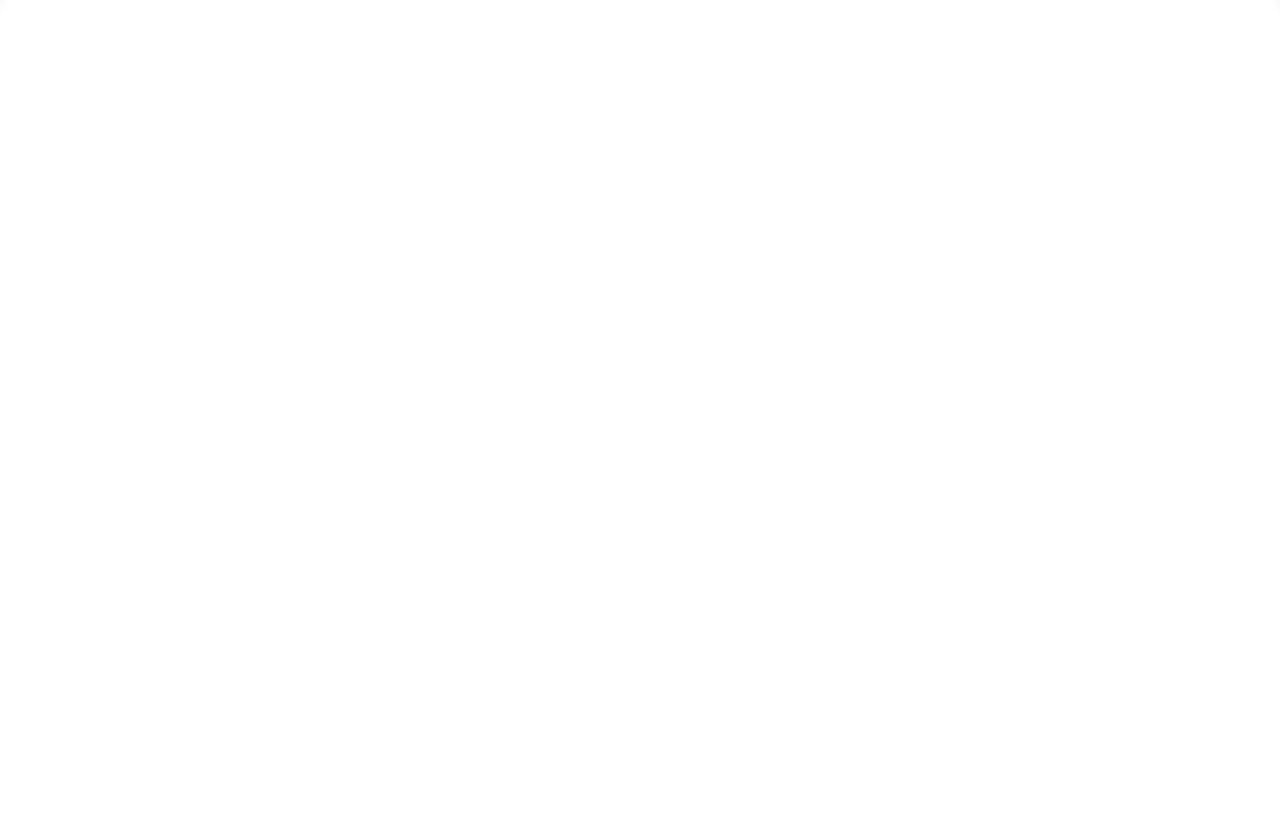
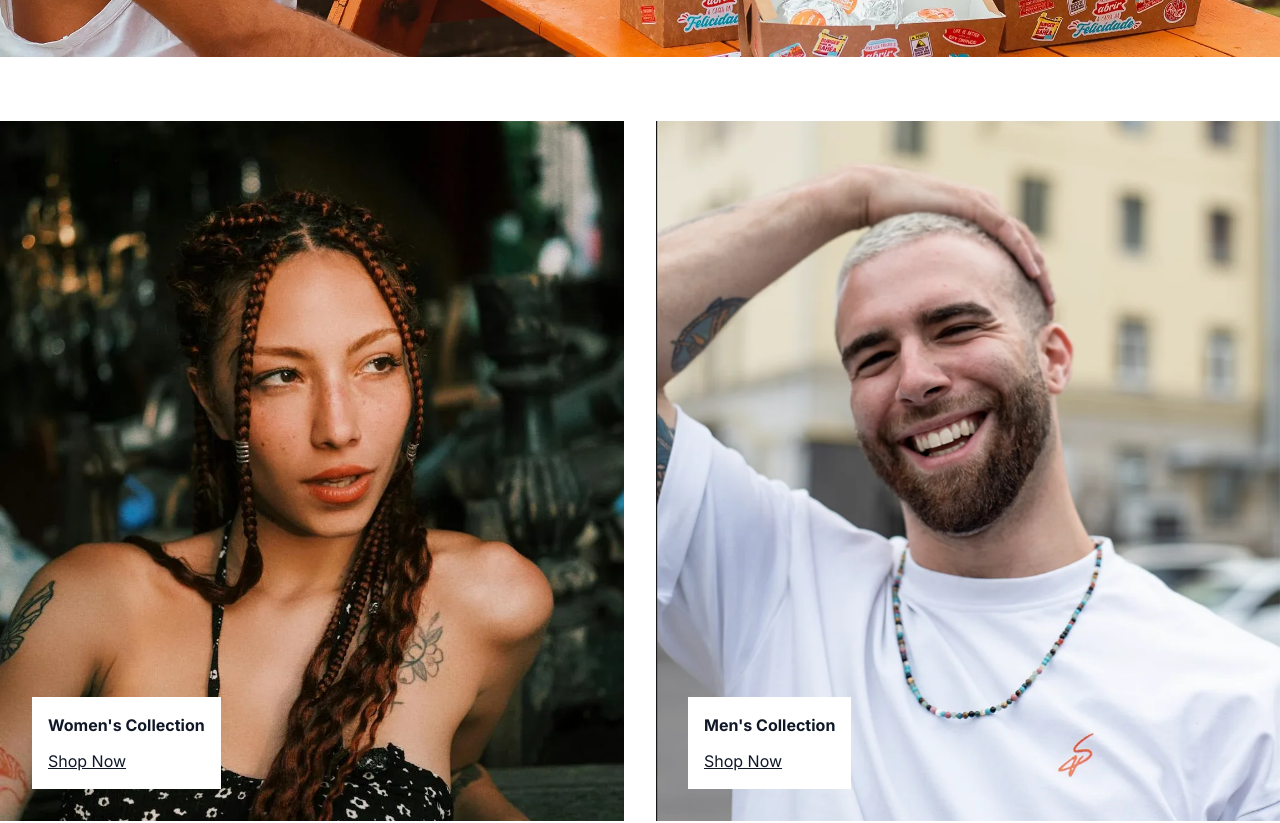
Before and after one commit to DzakyKurniawann/ZStore, a React (Vite) app in the folder frontend/: page / in a window 1280 px wide. Shown: the part 800-1623 px from the top of the page. Before the commit the page ends 800 px from the top, so only its background shows below. Built offline with nearby package versions, Linux system fonts and the light colour scheme.

Commit message:
feat: developing gender collection section

```diff
--- a/frontend/src/components/Layout/UserLayout.jsx
+++ b/frontend/src/components/Layout/UserLayout.jsx
@@ -1,11 +1,15 @@
 import React from "react";
 import Header from "../Common/Header";
 import Footer from "../Common/Footer";
+import { Outlet } from "react-router-dom";
 
 const UserLayout = () => {
   return (
     <>
       <Header />
+      <main>
+        <Outlet />
+      </main>
       <Footer />
     </>
   );
--- /dev/null
+++ b/frontend/src/components/Products/GenderCollectionSection.jsx
@@ -0,0 +1,51 @@
+import React from "react";
+import mensCollectionImage from "../../assets/mens-collection.webp";
+import womensCollectionImage from "../../assets/womens-collection.webp";
+import { Link } from "react-router-dom";
+
+const GenderCollectionSection = () => {
+  return (
+    <section className="py-16 px-4 lg:px-0">
+      <div className="container mx-auto flex flex-col md:flex-row gap-8">
+        <div className="relative flex-1">
+          <img
+            src={womensCollectionImage}
+            alt="Women's Collection"
+            className="w-full h-175 object-cover"
+          />
+          <div className="absolute bottom-8 left-8 bg-white bg-opacity-90 p-4">
+            <h2 className="text-2-xl font-bold text-gray-900 mb-3">
+              Women's Collection
+            </h2>
+            <Link
+              to="/collection/all?gender=Women"
+              className="text-gray-900 underline"
+            >
+              Shop Now
+            </Link>
+          </div>
+        </div>
+        <div className="relative flex-1">
+          <img
+            src={mensCollectionImage}
+            alt="Men's Collection"
+            className="w-full h-175 object-cover"
+          />
+          <div className="absolute bottom-8 left-8 bg-white bg-opacity-90 p-4">
+            <h2 className="text-2-xl font-bold text-gray-900 mb-3">
+              Men's Collection
+            </h2>
+            <Link
+              to="/collection/all?gender=Men"
+              className="text-gray-900 underline"
+            >
+              Shop Now
+            </Link>
+          </div>
+        </div>
+      </div>
+    </section>
+  );
+};
+
+export default GenderCollectionSection;
--- a/frontend/src/pages/Home.jsx
+++ b/frontend/src/pages/Home.jsx
@@ -1,9 +1,11 @@
 import React from "react";
 import Hero from "../components/Layout/Hero";
+import GenderCollectionSection from "../components/Products/GenderCollectionSection";
 
 const Home = () => {
   return <div>
     <Hero />
+    <GenderCollectionSection />
   </div>;
 };
 
```
